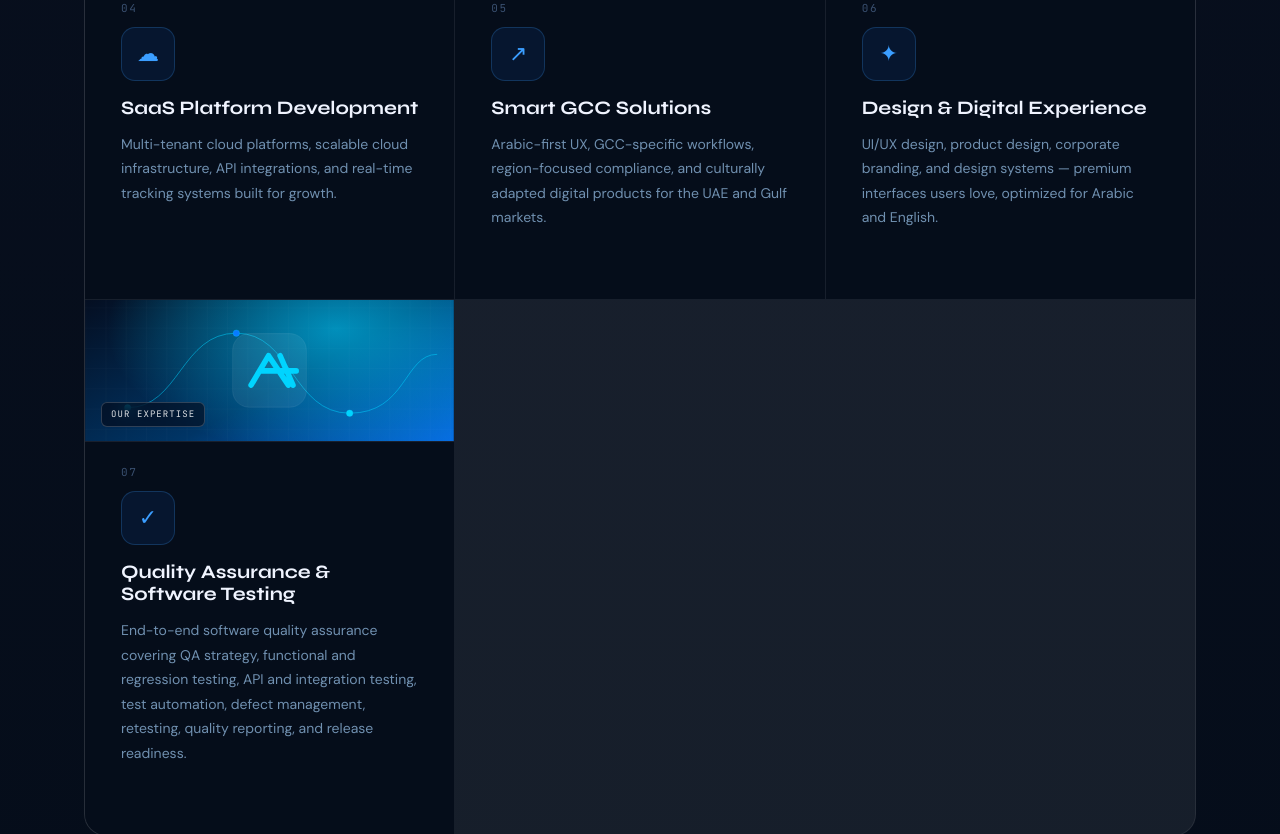
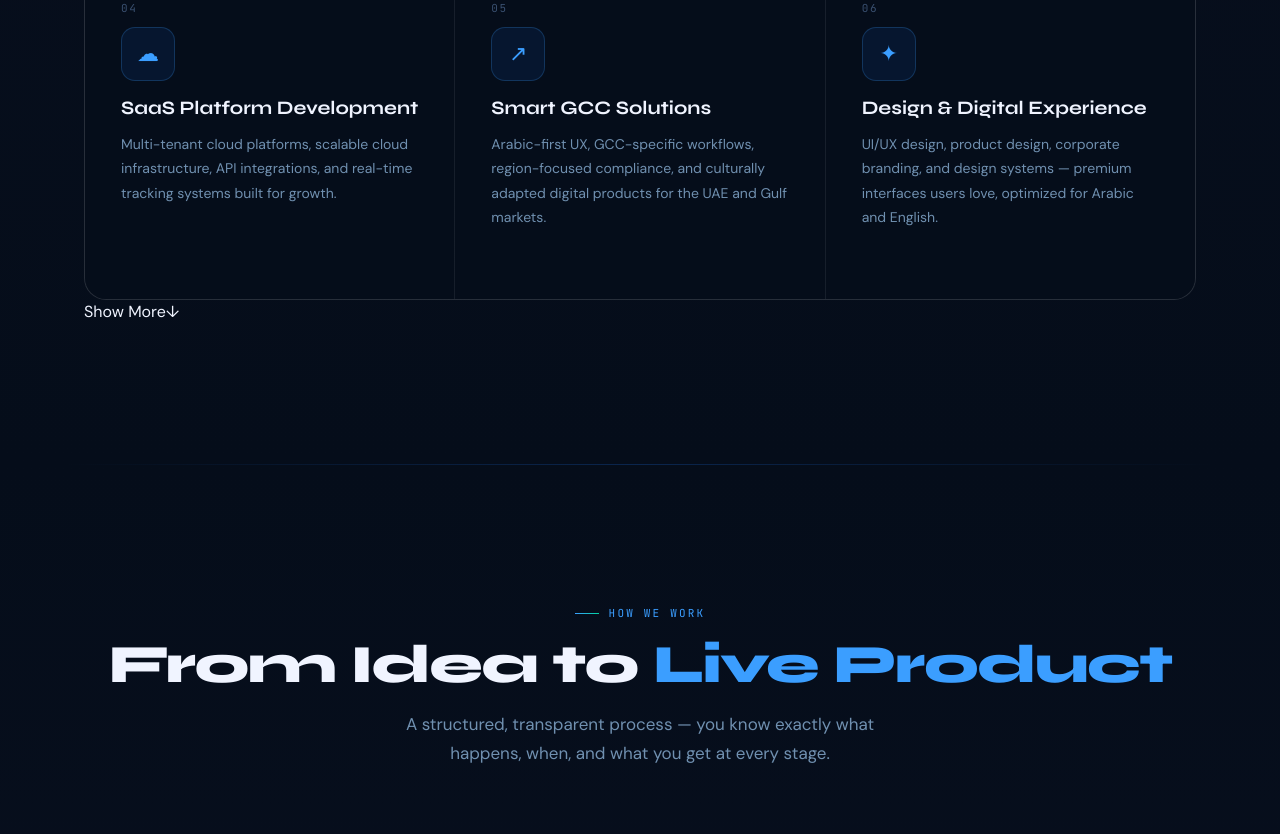
Before and after one commit to ahmedaltyeb/axirova, a React (Vite) app: page /#/ in a window 1280 px wide. Shown: the part 4462-5296 px from the top of the page. Built offline with nearby package versions, Linux system fonts and the light colour scheme; no server answers.

Commit message:
Add show more controls for card sections

```diff
--- a/src/components/Services.jsx
+++ b/src/components/Services.jsx
@@ -1,4 +1,4 @@
-import React from 'react';
+import React, { useState } from 'react';
 import { motion } from 'framer-motion';
 import { SERVICES } from '../utils/siteData';
 import { useLanguage } from '../context/LanguageContext';
@@ -18,7 +18,9 @@ const QUALITY_ASSURANCE_SERVICE = {
 
 export default function Services() {
   const { t, pick } = useLanguage();
+  const [showAll, setShowAll] = useState(false);
   const services = [...SERVICES, QUALITY_ASSURANCE_SERVICE];
+  const visibleServices = showAll ? services : services.slice(0, 6);
 
   return (
     <section style={{ padding: '140px 0', background: 'var(--section-overlay-mid)' }}>
@@ -38,7 +40,7 @@ export default function Services() {
         </div>
 
         <motion.div className="srv-grid" initial={{ opacity: 0, scale: .88 }} whileInView={{ opacity: 1, scale: 1 }} viewport={{ once: true }} transition={{ duration: .9, delay: .25, ease: [.22,1,.36,1] }}>
-          {services.map((s, i) => (
+          {visibleServices.map((s, i) => (
             <div
               key={i}
               style={{ background: 'var(--bg)', padding: '28px 36px', position: 'relative', overflow: 'hidden', cursor: 'default', transition: 'background .35s' }}
@@ -68,6 +70,15 @@ export default function Services() {
             </div>
           ))}
         </motion.div>
+
+        {services.length > 6 && (
+          <div className="show-more-wrap">
+            <button className="show-more-btn" type="button" onClick={() => setShowAll(value => !value)} aria-expanded={showAll}>
+              {showAll ? t('common.showLess') : t('common.showMore')}
+              <span aria-hidden="true" className={showAll ? 'show-more-arrow is-open' : 'show-more-arrow'}>↓</span>
+            </button>
+          </div>
+        )}
       </div>
     </section>
   );
```
